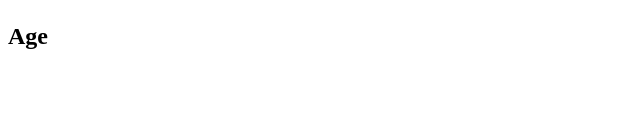
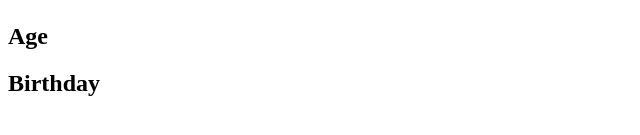
Before and after one commit to developerf03/test, a Nuxt app: page / in a window 1280 px wide. Shown: the part 537-672 px from the top of the page, without its empty margins (0-640 px from the left). Built offline with nearby package versions, Linux system fonts and the light colour scheme.

Commit message:
Add birthday

```diff
--- a/app.vue
+++ b/app.vue
@@ -12,5 +12,6 @@
     <h2>Address</h2>
     <h2>Address2</h2>
     <h2>Age</h2>
+    <h2>Birthday</h2>
   </div>
 </template>
```
